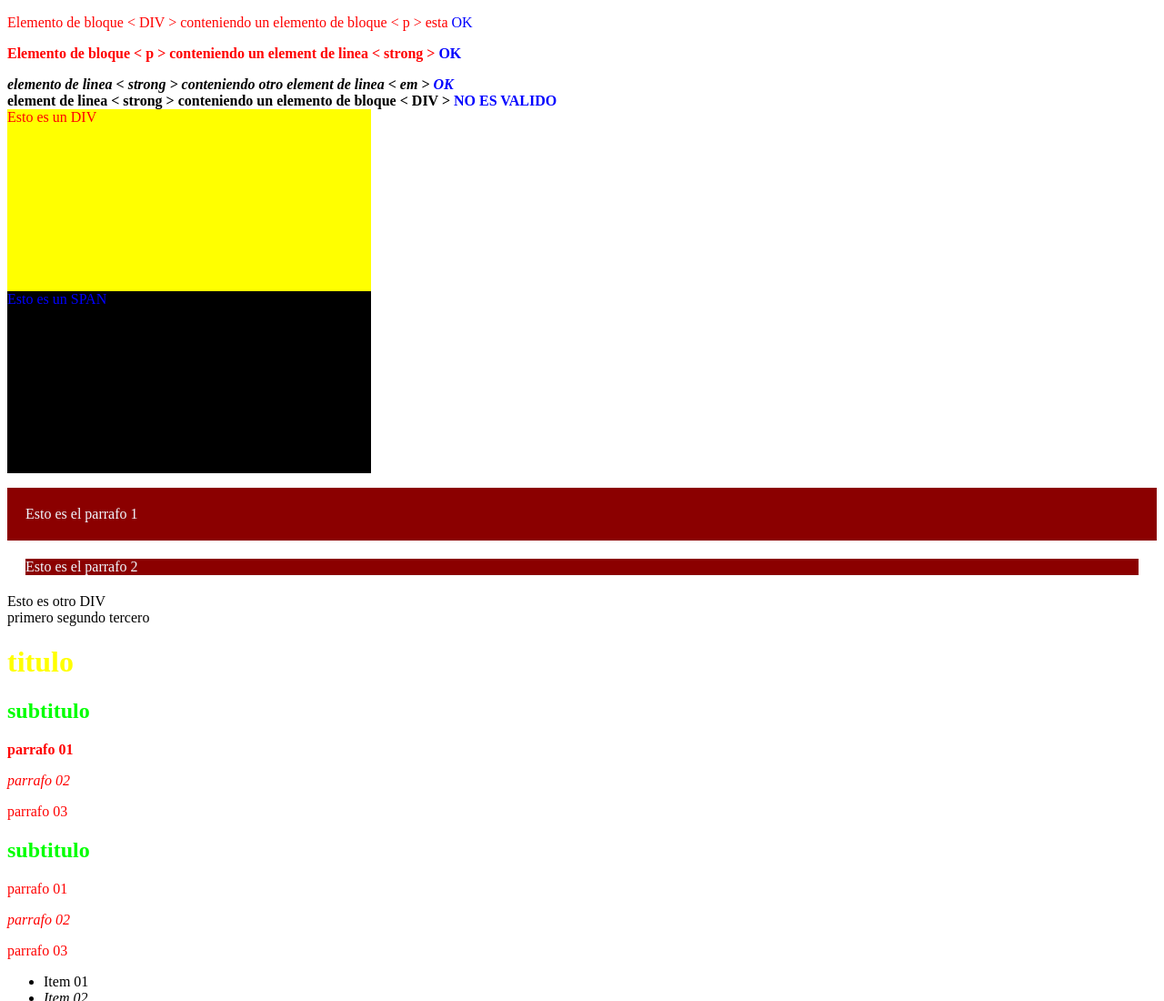
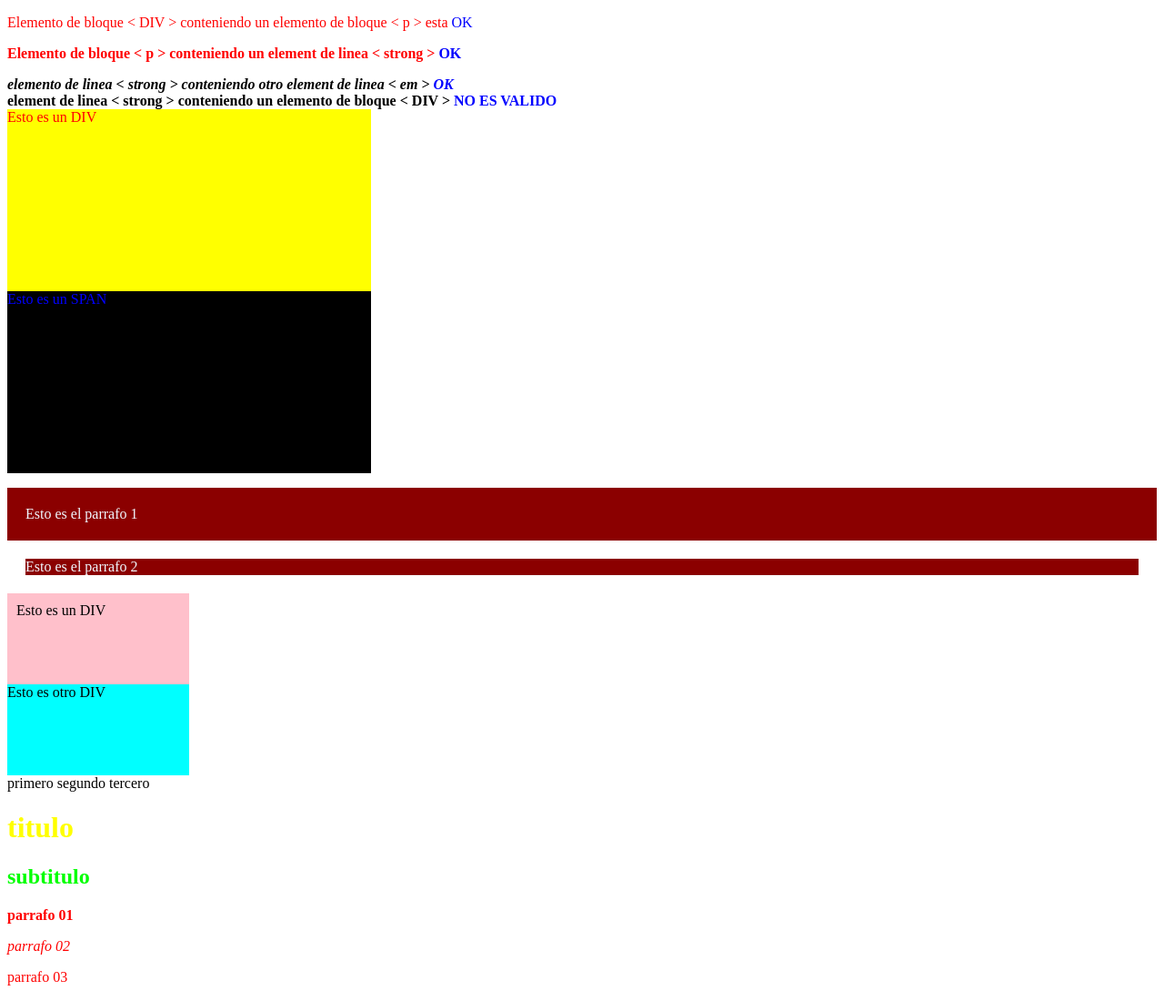
Before and after one commit to dibrandon/crispy, a plain HTML site: page index.html in a window 1280 px wide. Shown: the top 1100 px of the page at 91% size. Drawn offline with Linux system fonts and the light colour scheme.

```diff
--- a/index.html
+++ b/index.html
@@ -33,7 +33,8 @@ Casos validos de como contener a los elementos
 <p class="parrafo-1">Esto es el parrafo 1</p>
 <p class="parrafo-2">Esto es el parrafo 2</p>
 
-<div class="elemento">Esto es otro DIV</div>
+<div class="elemento-1">Esto es un DIV</div>
+<div class="elemento-2">Esto es otro DIV</div>
 primero
 
 segundo
--- a/style/styles.css
+++ b/style/styles.css
@@ -96,7 +96,7 @@ etiqueta<clase<id<inline<"!important"
 
 .parrafo-1 {
     /* padding: 20px; equivale a escribirlo detallado como abajo */
-    padding-top: 20px;
+    padding-top: 20px;  /*El padding separa el contenido del elemento*/
     padding-right: 20px;
     padding-bottom: 20px;
     padding-left: 20px;
@@ -104,5 +104,22 @@ etiqueta<clase<id<inline<"!important"
     /*el orden para escribir es en sentido horario*/
 }
 .parrafo-2 {
-    margin: 20px;
+     margin: 20px; /* El margin separa un elemento de otro */
 }
+
+.parrafo-1 {
+    padding: 20px;
+}
+
+.elemento-1 {
+    width: 180px;
+    height: 80px;
+    background-color: pink;
+    padding: 10px;
+}
+
+.elemento-2 {
+    width: 200px;
+    height: 100px;
+    background-color: aqua;
+}
```
